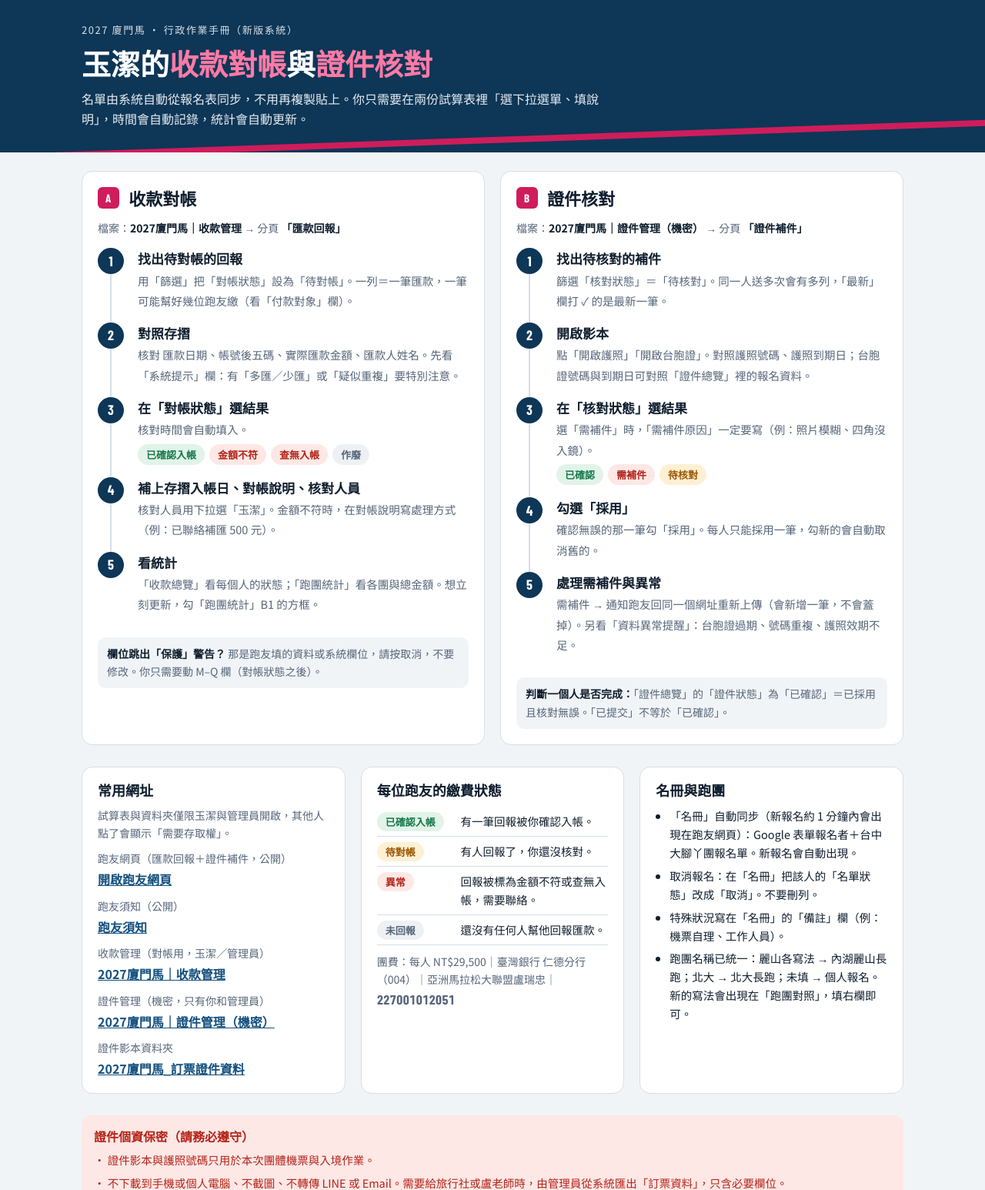
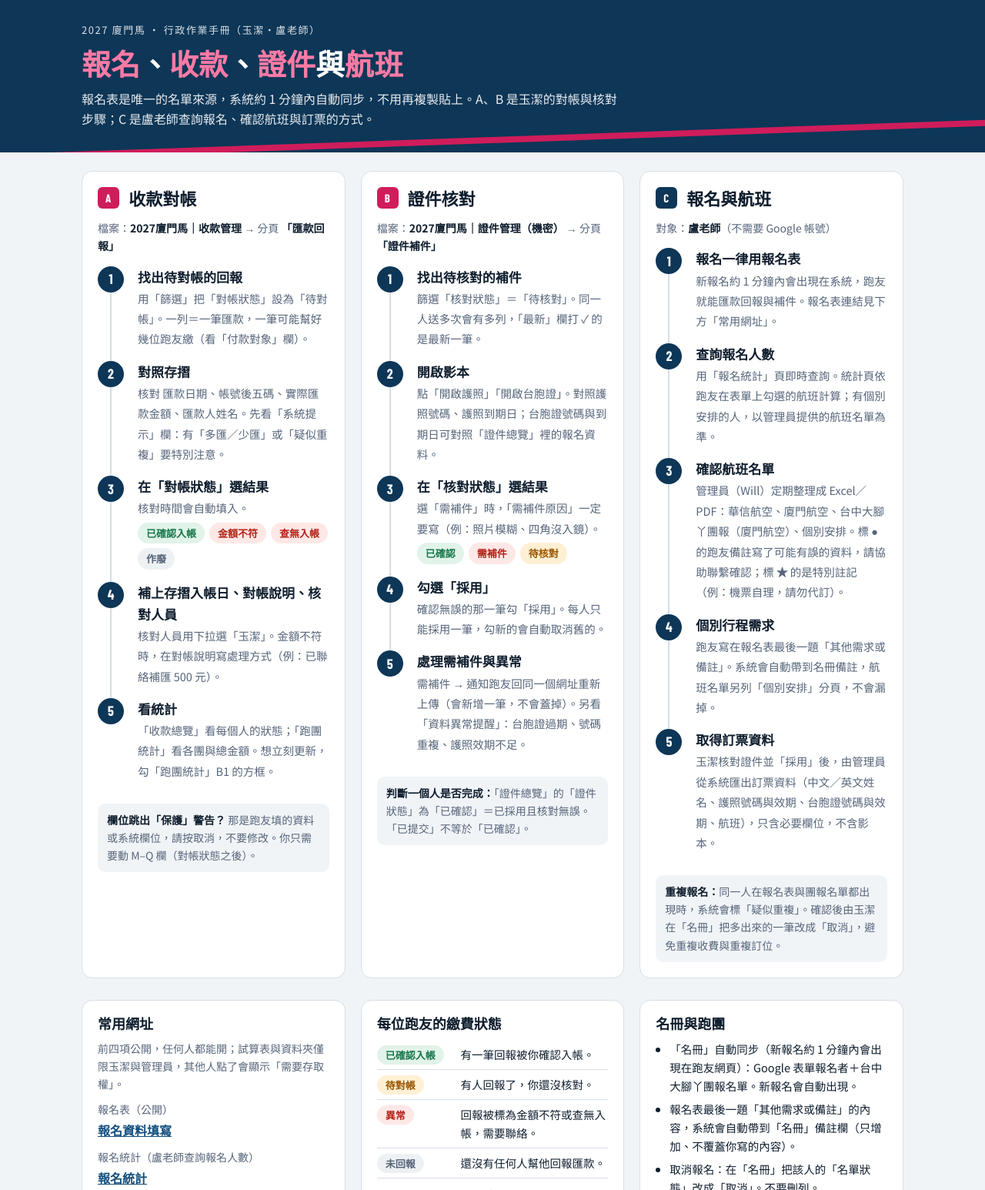
Before and after one commit to willleester/xiamen-2027, a plain HTML site: page staff.html in a window 1280 px wide. Shown: the top 1546 px of the page at 77% size. Drawn offline with nearby package versions, Linux system fonts and the light colour scheme; a web font is replaced by a local one.

Commit message:
行政手冊：加入盧老師報名與航班流程、報名表與統計網址、備註與重複報名規則
Co-Authored-By: Claude Opus 5.5 <noreply@anthropic.com>

```diff
--- a/staff.html
+++ b/staff.html
@@ -47,7 +47,9 @@ a{color:var(--link);font-weight:700;overflow-wrap:anywhere}
 .mast::after{content:"";position:absolute;left:-10%;right:-10%;bottom:12px;height:8px;background:var(--bloom);transform:rotate(-2deg)}
 
 main .in{padding-block:24px 48px;display:grid;gap:28px}
-.lanes{display:grid;grid-template-columns:1fr 1fr;gap:20px}
+.lanes{display:grid;grid-template-columns:repeat(auto-fit,minmax(300px,1fr));gap:20px}
+.lane.teacher .lane-h .tag{background:var(--sea)}
+.who{font-size:13px;font-weight:700;color:var(--muted);letter-spacing:.06em}
 @media (max-width:820px){.lanes{grid-template-columns:1fr}}
 .lane{background:var(--surface);border:1px solid var(--line);border-radius:14px;padding:20px;display:grid;gap:14px;align-content:start;min-width:0}
 .lane-h{display:flex;align-items:center;gap:12px}
@@ -91,9 +93,9 @@ footer .in{padding-block:0 32px}
 
 <header class="mast">
   <div class="in">
-    <div class="eyebrow">2027 廈門馬 · 行政作業手冊（新版系統）</div>
-    <h1>玉潔的<span>收款對帳</span>與<span>證件核對</span></h1>
-    <p>名單由系統自動從報名表同步，不用再複製貼上。你只需要在兩份試算表裡「選下拉選單、填說明」，時間會自動記錄，統計會自動更新。</p>
+    <div class="eyebrow">2027 廈門馬 · 行政作業手冊（玉潔・盧老師）</div>
+    <h1><span>報名</span>、<span>收款</span>、<span>證件</span>與<span>航班</span></h1>
+    <p>報名表是唯一的名單來源，系統約 1 分鐘內自動同步，不用再複製貼上。A、B 是玉潔的對帳與核對步驟；C 是盧老師查詢報名、確認航班與訂票的方式。</p>
   </div>
 </header>
 
@@ -127,13 +129,28 @@ footer .in{padding-block:0 32px}
         </ol>
         <div class="tip"><b>判斷一個人是否完成：</b>「證件總覽」的「證件狀態」為「已確認」＝已採用且核對無誤。「已提交」不等於「已確認」。</div>
       </article>
+
+      <article class="lane teacher">
+        <div class="lane-h"><span class="tag">C</span><h2>報名與航班</h2></div>
+        <p class="where">對象：<b>盧老師</b>（不需要 Google 帳號）</p>
+        <ol class="steps">
+          <li><div><strong>報名一律用報名表</strong><span class="d">新報名約 1 分鐘內會出現在系統，跑友就能匯款回報與補件。報名表連結見下方「常用網址」。</span></div></li>
+          <li><div><strong>查詢報名人數</strong><span class="d">用「報名統計」頁即時查詢。統計頁依跑友在表單上勾選的航班計算；有個別安排的人，以管理員提供的航班名單為準。</span></div></li>
+          <li><div><strong>確認航班名單</strong><span class="d">管理員（Will）定期整理成 Excel／PDF：華信航空、廈門航空、台中大腳丫團報（廈門航空）、個別安排。標 <b>●</b> 的跑友備註寫了可能有誤的資料，請協助聯繫確認；標 <b>★</b> 的是特別註記（例：機票自理，請勿代訂）。</span></div></li>
+          <li><div><strong>個別行程需求</strong><span class="d">跑友寫在報名表最後一題「其他需求或備註」。系統會自動帶到名冊備註，航班名單另列「個別安排」分頁，不會漏掉。</span></div></li>
+          <li><div><strong>取得訂票資料</strong><span class="d">玉潔核對證件並「採用」後，由管理員從系統匯出訂票資料（中文／英文姓名、護照號碼與效期、台胞證號碼與效期、航班），只含必要欄位，不含影本。</span></div></li>
+        </ol>
+        <div class="tip"><b>重複報名：</b>同一人在報名表與團報名單都出現時，系統會標「疑似重複」。確認後由玉潔在「名冊」把多出來的一筆改成「取消」，避免重複收費與重複訂位。</div>
+      </article>
     </section>
 
     <section class="grid3">
       <article class="card">
         <h3>常用網址</h3>
-        <p class="where">試算表與資料夾僅限玉潔與管理員開啟，其他人點了會顯示「需要存取權」。</p>
+        <p class="where">前四項公開，任何人都能開；試算表與資料夾僅限玉潔與管理員，其他人點了會顯示「需要存取權」。</p>
         <div class="links">
+          <div><span class="k">報名表（公開）</span><a href="https://forms.gle/K3oqjn8UoXm5x3Qj7" target="_blank" rel="noopener">報名資料填寫</a></div>
+          <div><span class="k">報名統計（盧老師查詢報名人數）</span><a href="https://script.google.com/macros/s/AKfycbw0neucpS0A5UN2Q5X12rwzhz2ywUvrTOQKbfQwzyP6KGwRQOVY89JXb5rK2fj1dw/exec?page=stats" target="_blank" rel="noopener">報名統計</a></div>
           <div><span class="k">跑友網頁（匯款回報＋證件補件，公開）</span><a href="https://script.google.com/macros/s/AKfycbz_wr21owLyLP0jWn23VR74EWArtCy42OxZD_uODxY-h589zuzExV1ZG7nEVfvde0fA/exec" target="_blank" rel="noopener">開啟跑友網頁</a></div>
           <div><span class="k">跑友須知（公開）</span><a href="index.html">跑友須知</a></div>
           <div><span class="k">收款管理（對帳用，玉潔／管理員）</span><a href="https://docs.google.com/spreadsheets/d/1zF1pQzymmNT6m3caqLBWbxbm7XkBnNvFBSBRQ9xszJk/edit" target="_blank" rel="noopener">2027廈門馬｜收款管理</a></div>
@@ -157,8 +174,10 @@ footer .in{padding-block:0 32px}
         <h3>名冊與跑團</h3>
         <ul class="dots">
           <li>「名冊」自動同步（新報名約 1 分鐘內會出現在跑友網頁）：Google 表單報名者＋台中大腳丫團報名單。新報名會自動出現。</li>
+          <li>報名表最後一題「其他需求或備註」的內容，系統會自動帶到「名冊」備註欄（只增加、不覆蓋你寫的內容）。</li>
           <li>取消報名：在「名冊」把該人的「名單狀態」改成「取消」。不要刪列。</li>
-          <li>特殊狀況寫在「名冊」的「備註」欄（例：機票自理、工作人員）。</li>
+          <li>名單狀態出現「疑似重複」：確認是同一人後，把多出來的一筆改成「取消」。</li>
+          <li>特殊狀況寫在「名冊」的「備註」欄（例：機票自理、工作人員、個別行程）。</li>
           <li>跑團名稱已統一：麗山各寫法 → 內湖麗山長跑；北大 → 北大長跑；未填 → 個人報名。新的寫法會出現在「跑團對照」，填右欄即可。</li>
         </ul>
       </article>
@@ -169,6 +188,7 @@ footer .in{padding-block:0 32px}
         <b>證件個資保密（請務必遵守）</b>
         <span>· 證件影本與護照號碼只用於本次團體機票與入境作業。</span>
         <span>· 不下載到手機或個人電腦、不截圖、不轉傳 LINE 或 Email。需要給旅行社或盧老師時，由管理員從系統匯出「訂票資料」，只含必要欄位。</span>
+        <span>· 航班名單含跑友手機號碼，列印後請妥善保管，勿張貼或外流。</span>
         <span>· 檔案已設定成你無法再分享給別人，這是正常的保護設定。</span>
         <span>· 2027/1/31 系統自動刪除所有影本與護照號碼。</span>
       </article>
@@ -176,7 +196,7 @@ footer .in{padding-block:0 32px}
   </div>
 </main>
 
-<footer><div class="in"><a href="privacy.html">隱私權政策</a>｜系統問題（打不開、名單不對、按鈕沒反應）請聯絡管理員 Will。最後更新：2026/11/16。</div></footer>
+<footer><div class="in"><a href="privacy.html">隱私權政策</a>｜系統問題（打不開、名單不對、按鈕沒反應）請聯絡管理員 Will。最後更新：2026/11/16（加入報名與航班流程）。</div></footer>
 
 </body>
 </html>
```
